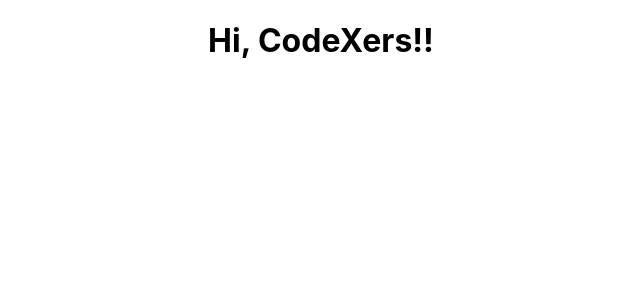
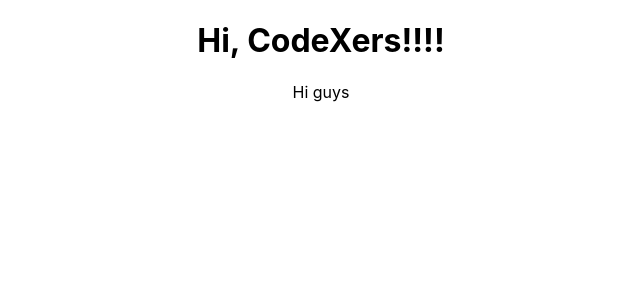
Before and after one commit to ESOFTHackathon2023-CodeXers/esoft-hackathon-codexers, a React (Create React App) app in the folder frontend/: page / in a window 1280 px wide. Shown: the top 300 px of the page, without its empty margins (319-959 px from the left). Built offline with nearby package versions, Linux system fonts and the light colour scheme.

Commit message:
Checking

```diff
--- a/frontend/src/App.js
+++ b/frontend/src/App.js
@@ -3,7 +3,8 @@ import './App.css';
 function App() {
   return (
     <div className="App">
-      <h1>Hi, CodeXers!!</h1>
+      <h1>Hi, CodeXers!!!!</h1>
+      <p>Hi guys</p>
     </div>
   );
 }
```
